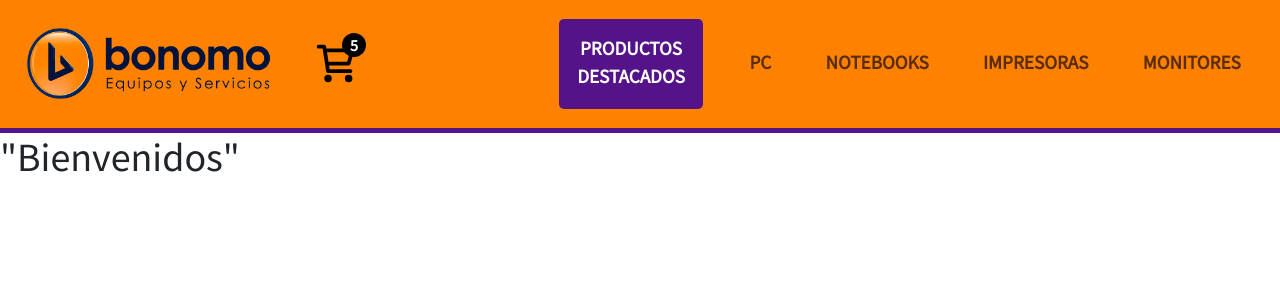
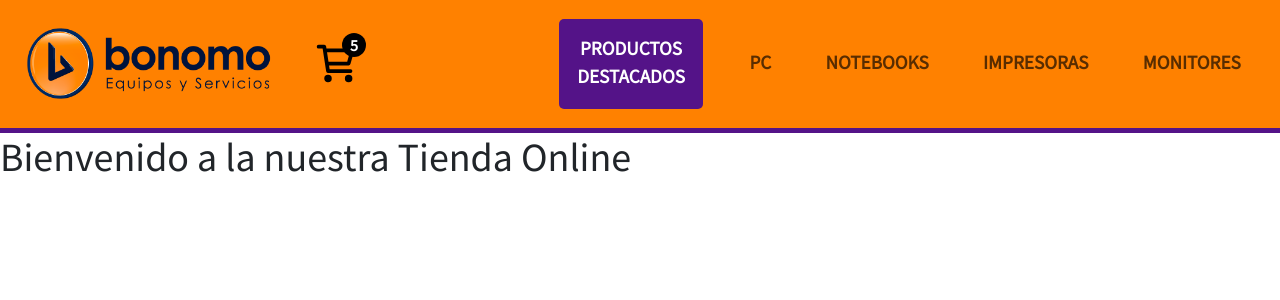
Before and after one commit to pclavellino/PreEntrega1-React-Clavellino, a React (Create React App) app: page / in a window 1280 px wide. Shown: the top 300 px of the page. Built offline with nearby package versions, Linux system fonts and the light colour scheme.

Commit message:
Actualizacion de ItemListContainer

```diff
--- a/src/App.js
+++ b/src/App.js
@@ -9,7 +9,7 @@ function App() {
         <NavBar />
       </header>
       <main>
-        <ItemListContainer />
+        <ItemListContainer greetings={"Bienvenido a la nuestra Tienda Online"} />
       </main>
     </div>
   );
--- a/src/components/ItemListContainer.jsx
+++ b/src/components/ItemListContainer.jsx
@@ -1,8 +1,8 @@
 
-const ItemListContainer = () => {
+const ItemListContainer = ({greetings}) => {
     return (
         <div>
-            <h1>"Bienvenidos"</h1>
+            <h1>{greetings}</h1>
         </div>
     )
 }
```
